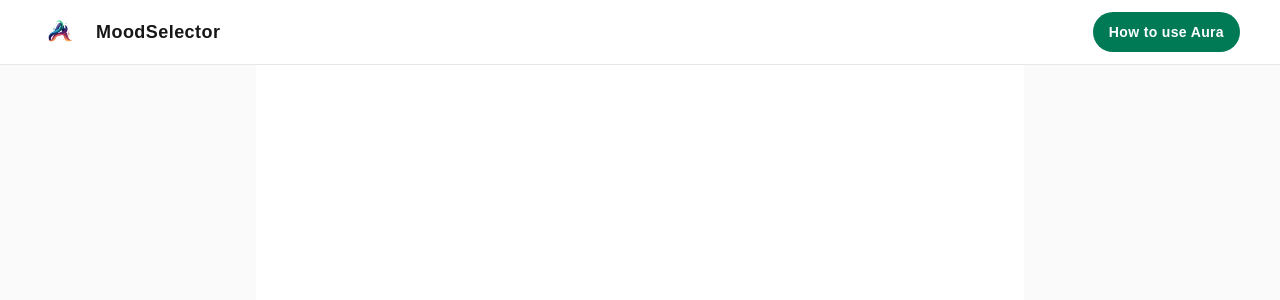
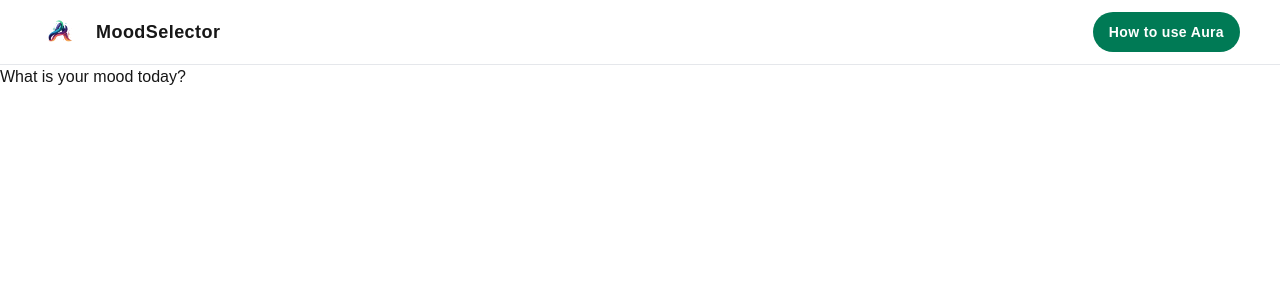
Before and after one commit to Camilacamalli/Aura, a Next.js app: page / in a window 1280 px wide. Shown: the top 300 px of the page. Built offline with nearby package versions, Linux system fonts and the light colour scheme.

Commit message:
unit-green

```diff
--- a/src/app/page.tsx
+++ b/src/app/page.tsx
@@ -1,8 +1,9 @@
+import MoodSelector from "@/components/MoodSelector";
+
 export default function Home() {
   return (
-    <div className="flex min-h-screen items-center justify-center bg-zinc-50 font-sans dark:bg-black">
-      <main className="flex min-h-screen w-full max-w-3xl flex-col items-center justify-between py-32 px-16 bg-white dark:bg-black sm:items-start">
-      </main>
-    </div>
+    < main >
+      <MoodSelector />
+    </main >
   );
 }
```
